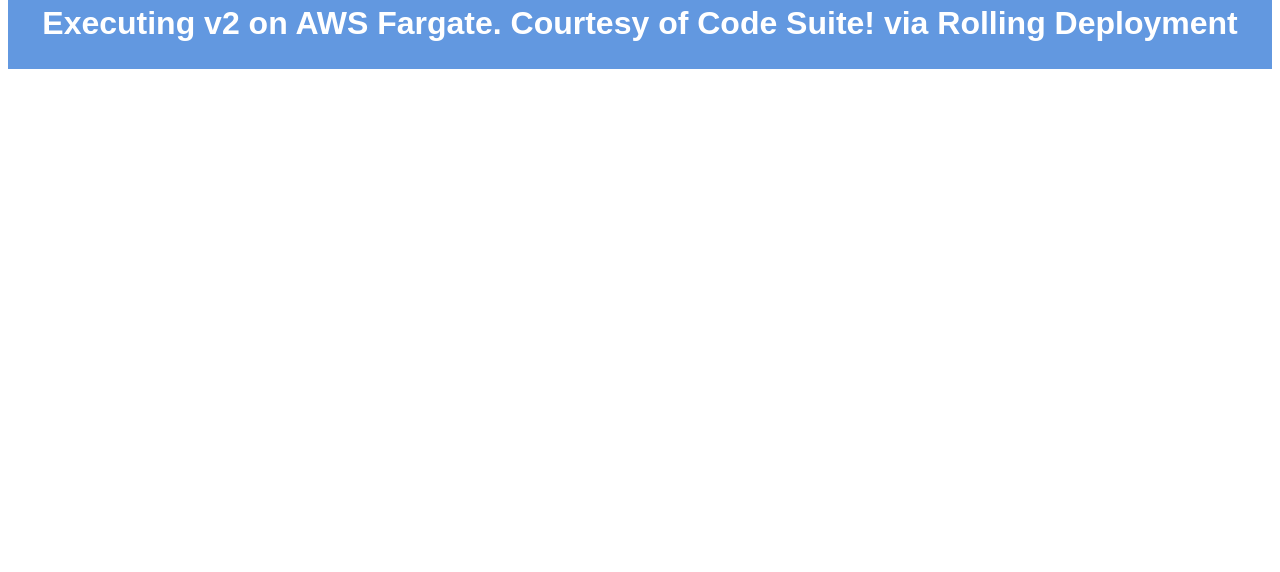
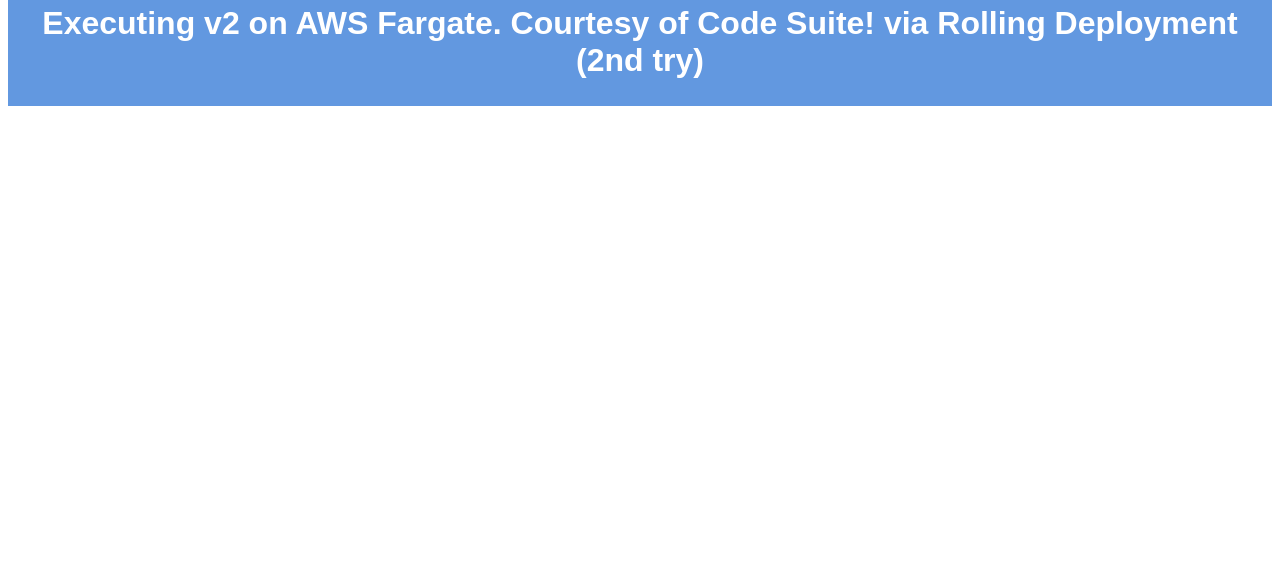
Before and after one commit to Aveready/workshop-repo, a plain HTML site: page index.html in a window 1280 px wide. Shown: the part 228-800 px from the top of the page. Drawn offline with Linux system fonts and the light colour scheme.

Commit message:
Changed to rolling deployment round 2

```diff
--- a/index.html
+++ b/index.html
@@ -18,7 +18,7 @@
 <body>
     <div class="titlebar">
         <h1>Learning DevOps in</h1> <img src="AWS_logo.png" /><br />
-	<h1><strong>Executing v2 on AWS Fargate. Courtesy of Code Suite! via Rolling Deployment </strong></h1>
+	<h1><strong>Executing v2 on AWS Fargate. Courtesy of Code Suite! via Rolling Deployment (2nd try) </strong></h1>
 
     </div>
 </body>
```
